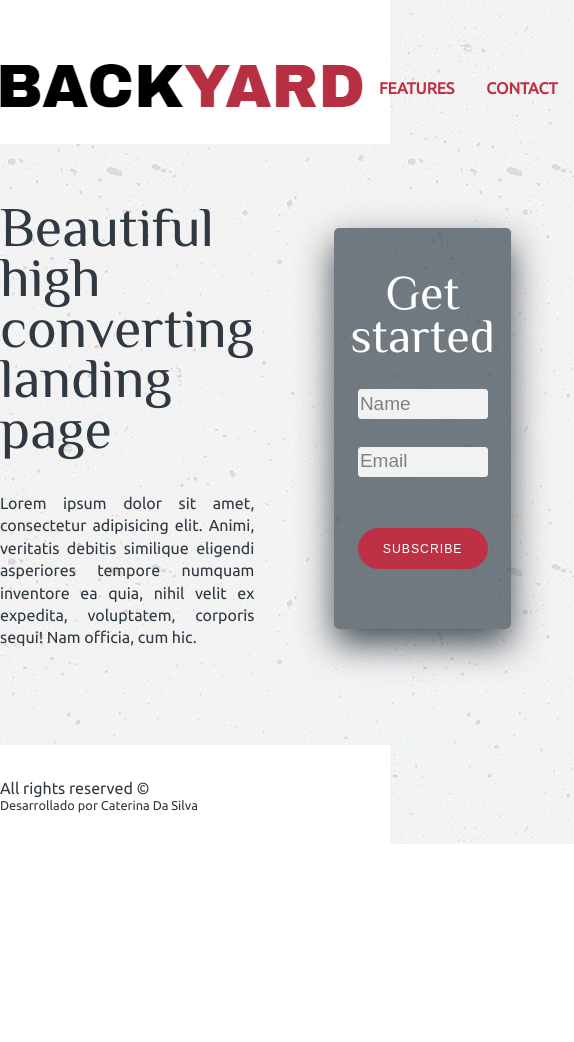
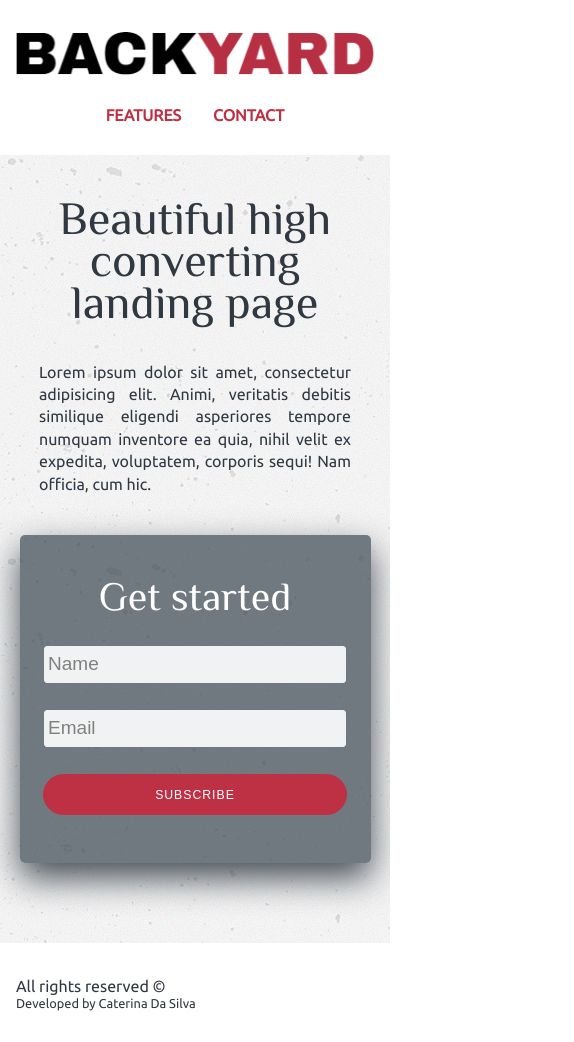
Before and after one commit to caterinadasilva/backyard, a plain HTML site: page index.html in a window 390 px wide. Shown: the whole page, 574 px wide, since content can reach past the window. Before the commit the page ends 844 px from the top, so only its background shows below. Drawn offline with Linux system fonts and the light colour scheme.

Commit message:
Media queries

```diff
--- a/assets/css/media.css
+++ b/assets/css/media.css
@@ -1,7 +1,73 @@
-@media screen and (min-width: 535px) amd (max-width: 824px) {
+@media screen and (min-width: 535px) and (max-width: 824px) {
+	header {
+		padding-left: 1em;
+		padding-right: 1em;
+	}
+	#hero .container {
+	    flex-direction: column;
+	    justify-content: center;
+	    align-items: center;
+	}
+	.left, .right {
+	    width: 80%;
+	}
+	#hero .left {
+	    margin-bottom: 2.5em;
+	    margin-right: 0;
+	}
+	#hero .right {
+		margin-left: 0;
+    	width: 90%;
+    }
+    footer {
+    	padding: 0 1em 2em;
+    }
+}
+
+@media screen and (min-width: 200px) and (max-width: 534px) {
+	h2 {
+	    font-size: 2.9rem;
+    	text-align: center;
+	}
+	h3 {
+		font-size: 2.5rem;
+	}
+	header {
+		padding: 2em 1em 1em;
+	}
+	header .container {
+	    flex-direction: column;
+	    align-items: center;
+	}
+	.logo {
+	    margin-bottom: 1em;
+	}
+	#hero .container {
+	    flex-direction: column;
+	    justify-content: center;
+	}
+	.left, .right {
+	    width: 80%;
+	}
+	#hero .left {
+	    margin-bottom: 2.5em;
+	    margin-right: 0;
+	}
+	#hero .right {
+		margin-left: 0;
+    	width: 90%;
+    }
+    #hero form {
+	    width: 95%;
+	    padding: 0;
+	    margin: 0 auto;
+	}
+	.btn {
+	    margin: 0;
+	}
+    footer {
+    	padding: 0 1em 2em;
+    }
+
 
 }
-
-@media screen and (min-width: 200px) amd (max-width: 534px) {
-
-}
--- a/assets/css/style.css
+++ b/assets/css/style.css
@@ -21,6 +21,7 @@ border: 0;
 font-size: 100%;
 font: inherit;
 vertical-align: baseline;
+box-sizing: border-box;
 }
 /* HTML5 display-role reset for older browsers */
 article, aside, details, figcaption, figure,
@@ -192,6 +193,11 @@ margin: 0;
 }
 
 /* Especial */
+.logo img {
+    width: 100%;
+    height: auto;
+    display: block;
+}
 header .container {
 justify-content: space-between;
 }
--- a/index.html
+++ b/index.html
@@ -49,7 +49,7 @@
 <footer>
 	<div class="container">
 		<p>All rights reserved &copy</p>
-		<small>Desarrollado por Caterina Da Silva</small>
+		<small>Developed by  Caterina Da Silva</small>
 	</div>
 </footer>
 <!--<script type="text/javascript" src="assets/js/script.js"></script>-->
```
